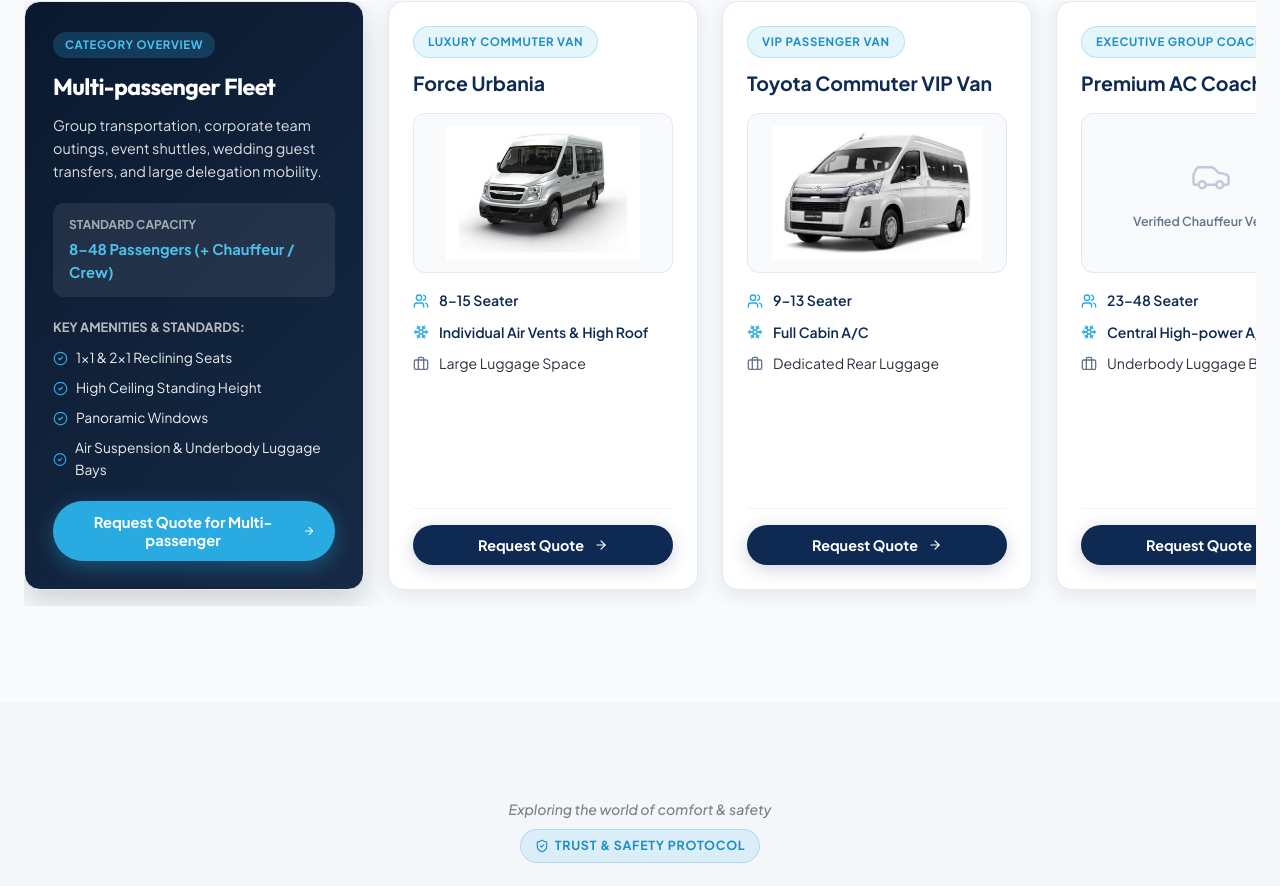
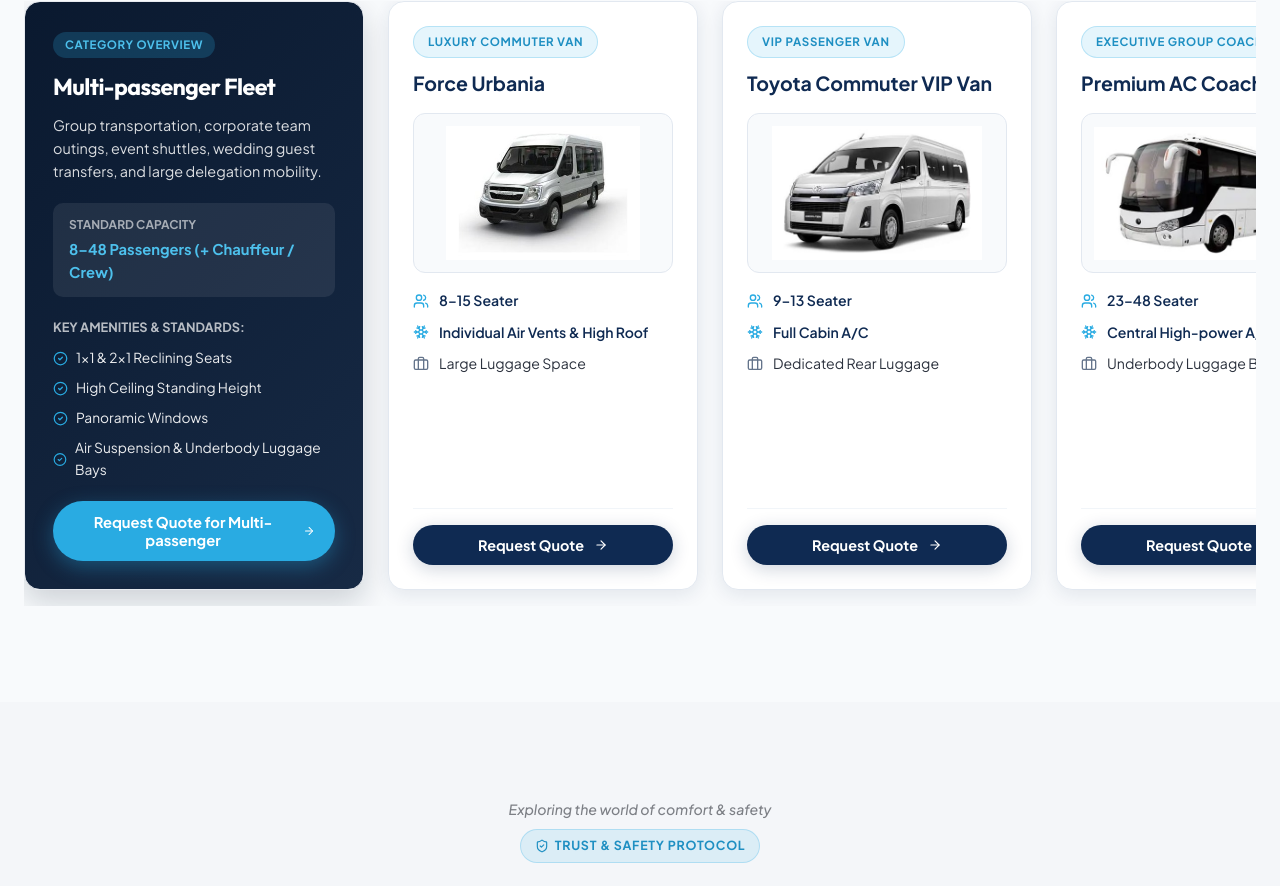
Before and after one commit to yogitajibhakate/travels_website, a Next.js app: page /fleet in a window 1280 px wide. Shown: the part 3480-4366 px from the top of the page. Built offline with nearby package versions, Linux system fonts and the light colour scheme.

Commit message:
feat: complete fleet catalog with Premium AC Coaches image

```diff
--- a/src/data/fleet.js
+++ b/src/data/fleet.js
@@ -180,7 +180,7 @@
         seats: '23–48 Seater',
         ac: 'Central High-power A/C',
         luggage: 'Underbody Luggage Bays',
-        image: ''
+        image: '/images/fleet/premium-ac-coach.jpg'
       },
       {
         name: 'Volvo / Benz Luxury Bus',
```
Also changed, not shown: public/images/fleet/premium-ac-coach.jpg (added).
